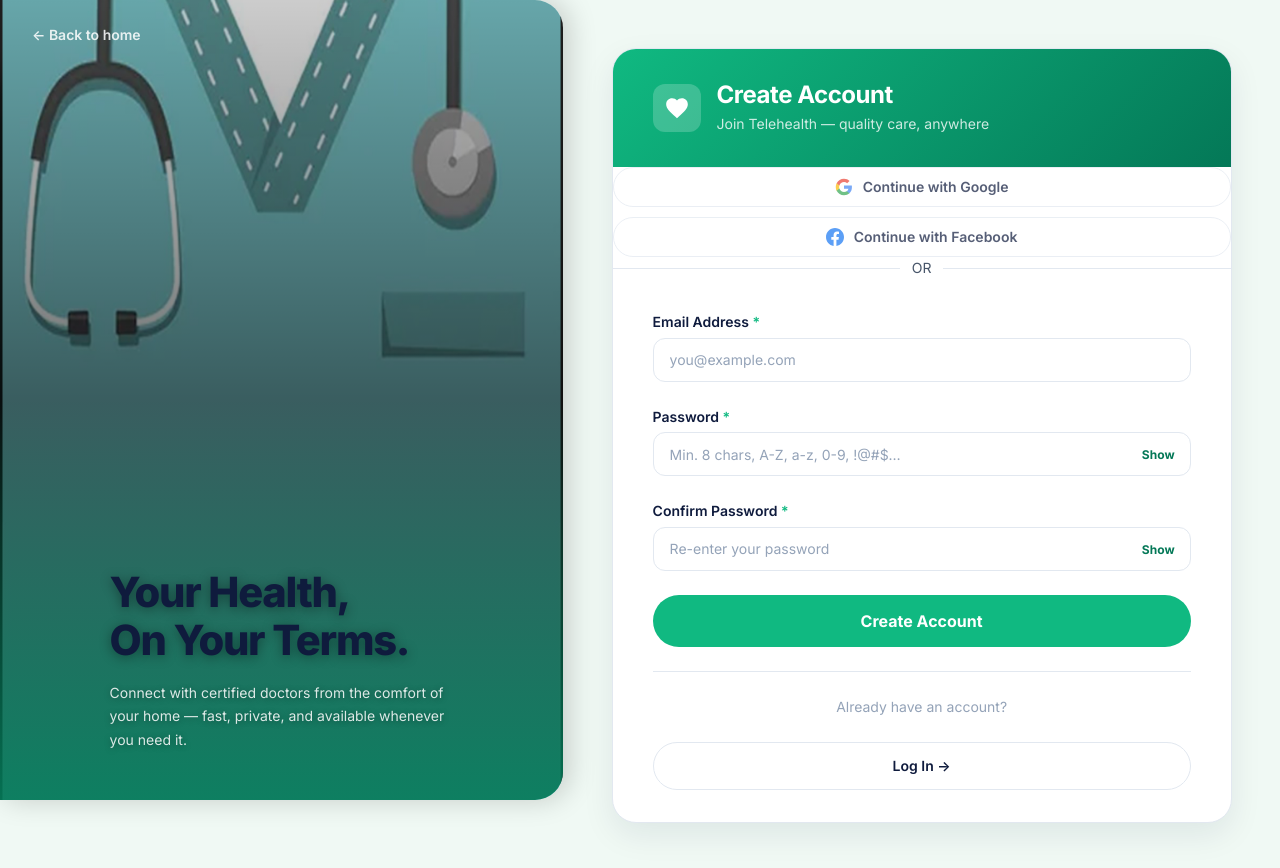
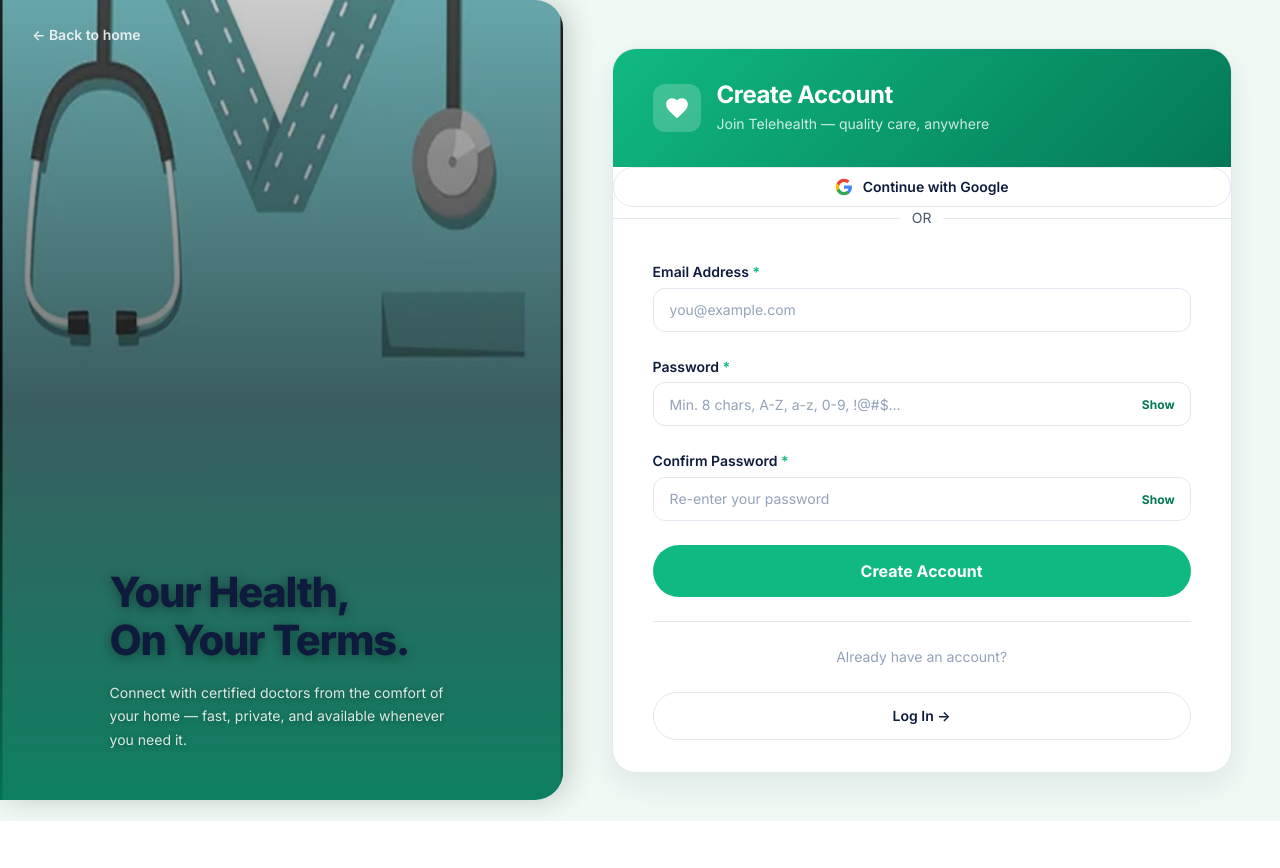
Before and after one commit to vincark/TelehealthAppointmentPlatform, a React (Vite) app in the folder frontend/: page /register in a window 1280 px wide. Shown: the top 868 px of the page. After the commit the page ends 821 px from the top, so only its background shows below. Built offline with nearby package versions, Linux system fonts and the light colour scheme.

Commit message:
Fix sign-in with google for registration and remove sign-in with Facebook

```diff
--- a/frontend/src/components/Register/Register.css
+++ b/frontend/src/components/Register/Register.css
@@ -531,8 +531,8 @@
   font-size: var(--text-sm);
   font-weight: 600;
   color: var(--color-ink);
-  cursor: not-allowed;
-  opacity: 0.7;
+  cursor: pointer;
+  opacity: 1;
   font-family: var(--font-body);
 }
 
--- a/frontend/src/components/Register/Register.jsx
+++ b/frontend/src/components/Register/Register.jsx
@@ -59,7 +59,21 @@ function Register() {
       });
       const data = await res.json();
       if (!res.ok) { setApiError(data.message || 'Registration failed. Please try again.'); return; }
-      setSubmitted(true);
+
+      // Auto login after registration
+      const loginRes = await fetch('/api/auth/login', {
+        method: 'POST',
+        headers: { 'Content-Type': 'application/json' },
+        body: JSON.stringify({ email: form.email, password: form.password }),
+      });
+      const loginData = await loginRes.json();
+      if (loginRes.ok) {
+        localStorage.setItem('token', loginData.token);
+        localStorage.setItem('user', JSON.stringify(loginData.user));
+        window.location.href = '/patient-portal?tab=profile';
+      } else {
+        setSubmitted(true);
+      }
     } catch {
       setApiError('Could not connect to the server. Please try again.');
     } finally {
@@ -109,7 +123,7 @@ function Register() {
 
           {/* Social login buttons */}
           <div className="register-social">
-            <button type="button" className="register-btn-social" disabled>
+            <button type="button" className="register-btn-social" onClick={() => window.location.href = 'http://localhost:5000/api/auth/google'}>
               <svg viewBox="0 0 24 24" width="18" height="18" aria-hidden="true">
                 <path fill="#4285F4" d="M22.56 12.25c0-.78-.07-1.53-.2-2.25H12v4.26h5.92c-.26 1.37-1.04 2.53-2.21 3.31v2.77h3.57c2.08-1.92 3.28-4.74 3.28-8.09z"/>
                 <path fill="#34A853" d="M12 23c2.97 0 5.46-.98 7.28-2.66l-3.57-2.77c-.98.66-2.23 1.06-3.71 1.06-2.86 0-5.29-1.93-6.16-4.53H2.18v2.84C3.99 20.53 7.7 23 12 23z"/>
@@ -117,12 +131,6 @@ function Register() {
                 <path fill="#EA4335" d="M12 5.38c1.62 0 3.06.56 4.21 1.64l3.15-3.15C17.45 2.09 14.97 1 12 1 7.7 1 3.99 3.47 2.18 7.07l3.66 2.84c.87-2.6 3.3-4.53 6.16-4.53z"/>
               </svg>
               Continue with Google
-            </button>
-            <button type="button" className="register-btn-social" disabled>
-              <svg viewBox="0 0 24 24" width="18" height="18" fill="#1877F2" aria-hidden="true">
-                <path d="M24 12.073C24 5.405 18.627 0 12 0S0 5.405 0 12.073c0 6.027 4.388 11.024 10.125 11.927v-8.437H7.078v-3.49h3.047V9.43c0-3.007 1.792-4.669 4.533-4.669 1.312 0 2.686.235 2.686.235v2.953H15.83c-1.491 0-1.956.925-1.956 1.874v2.25h3.328l-.532 3.49h-2.796v8.437C19.612 23.097 24 18.1 24 12.073z"/>
-              </svg>
-              Continue with Facebook
             </button>
           </div>
 
```
